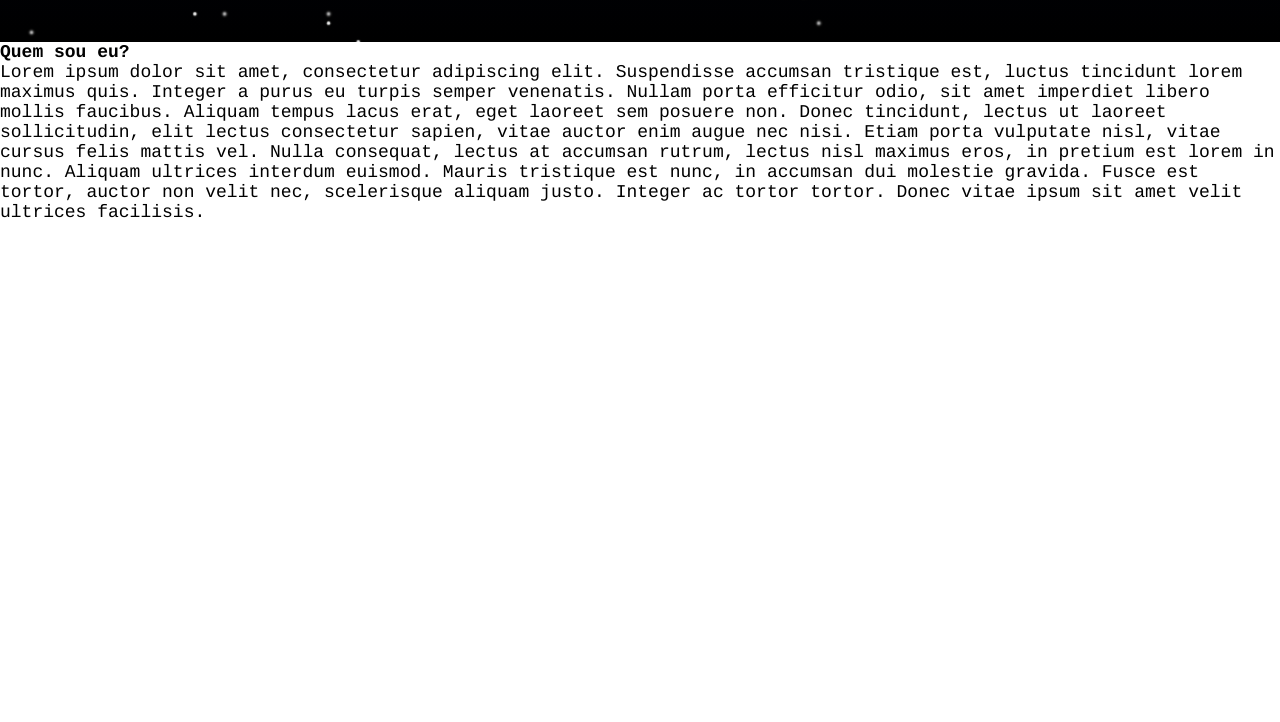
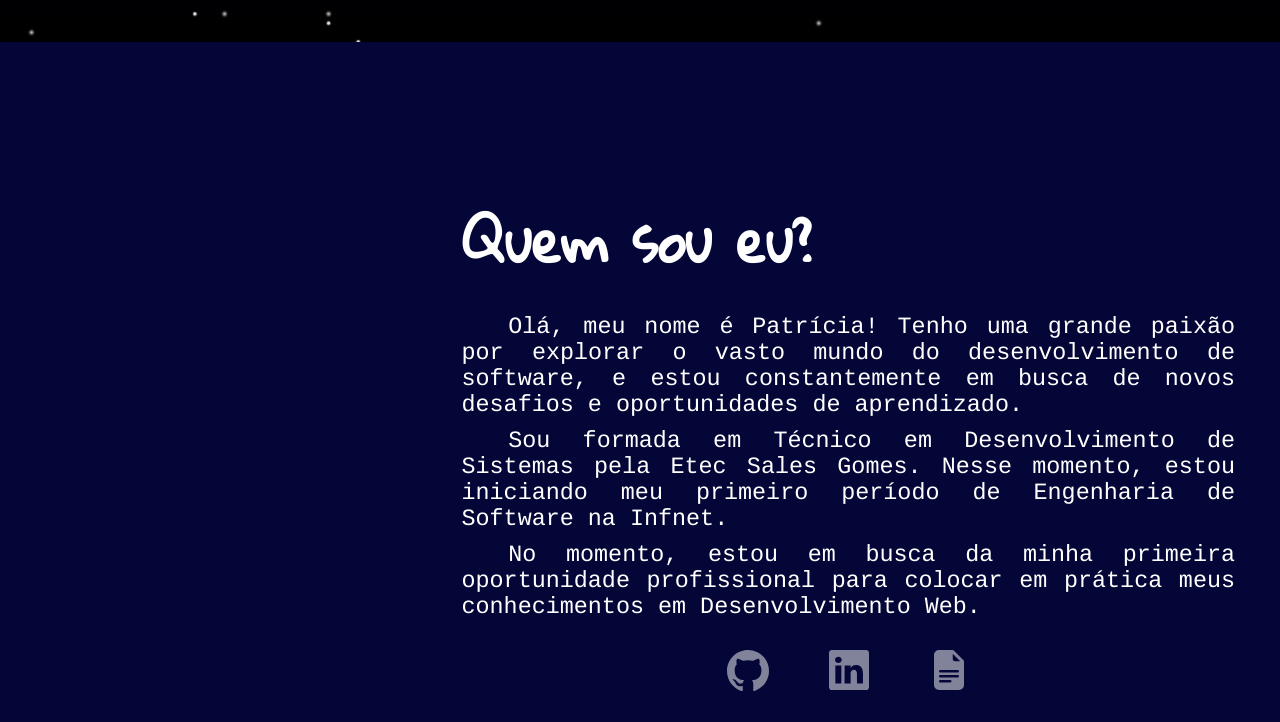
Before and after one commit to patricia-diasr/Portfolio, a plain HTML site: page index.html in a window 1280 px wide. Shown: the part 758-1480 px from the top of the page. Drawn offline with Linux system fonts and the light colour scheme.

Commit message:
About montado

```diff
--- a/assets/css/style.css
+++ b/assets/css/style.css
@@ -37,6 +37,11 @@ section {
     height: 100vh;
     position:relative;
     z-index: 2;
+    padding: 45px;
+}
+
+a {
+    text-decoration: none;
 }
 
 
@@ -115,7 +120,6 @@ nav ul li {
 }
 
 nav a {
-    text-decoration: none;
     color: #fff;
     padding: 10px;
 }
@@ -123,3 +127,51 @@ nav a {
 nav a:hover{
     border-bottom: 1px solid #fff;
 }
+
+
+/* About */
+
+#about {
+    background-color: var(--azul-escuro);
+    display: flex;
+    color: #fff;
+}
+
+h3 {
+    font-family: "Gloria Hallelujah", cursive;
+    font-size: 3em;
+    margin-bottom: 20px;
+}
+
+.col-1 {
+    width: 35%;
+}
+
+.col-2 {
+    width: 65%;
+    display: flex;
+    align-items: center;
+}
+
+.icones {
+    margin-top: 30px;
+    width: 100%;
+    display: flex;
+    justify-content: center;
+}
+
+.icone {
+    margin: 0 30px;
+    color: rgba(255, 255, 255, 0.5);
+}
+
+.icone:hover {
+    filter: drop-shadow(0 0 10px white);
+}
+
+p {
+    text-align: justify;
+    text-indent: 2em;
+    font-size: 1.3em;
+    margin-bottom: 10px;
+}
--- a/index.html
+++ b/index.html
@@ -28,8 +28,34 @@
         </header>
 
         <section id="about">
-                <h3>Quem sou eu?</h3>
-                <p>Lorem ipsum dolor sit amet, consectetur adipiscing elit. Suspendisse accumsan tristique est, luctus tincidunt lorem maximus quis. Integer a purus eu turpis semper venenatis. Nullam porta efficitur odio, sit amet imperdiet libero mollis faucibus. Aliquam tempus lacus erat, eget laoreet sem posuere non. Donec tincidunt, lectus ut laoreet sollicitudin, elit lectus consectetur sapien, vitae auctor enim augue nec nisi. Etiam porta vulputate nisl, vitae cursus felis mattis vel. Nulla consequat, lectus at accumsan rutrum, lectus nisl maximus eros, in pretium est lorem in nunc. Aliquam ultrices interdum euismod. Mauris tristique est nunc, in accumsan dui molestie gravida. Fusce est tortor, auctor non velit nec, scelerisque aliquam justo. Integer ac tortor tortor. Donec vitae ipsum sit amet velit ultrices facilisis.</p>
+                <div class="col-1">
+
+                </div>
+                <div class="col-2">
+                    <div class="info">
+                        <h3>Quem sou eu?</h3>
+                        <p>Olá, meu nome é Patrícia! Tenho uma grande paixão por explorar o vasto mundo do desenvolvimento de software, e estou constantemente em busca de novos desafios e oportunidades de aprendizado.</p>
+                        <p>Sou formada em Técnico em Desenvolvimento de Sistemas pela Etec Sales Gomes. Nesse momento, estou iniciando meu primeiro período de Engenharia de Software na Infnet.</p>
+                        <p>No momento, estou em busca da minha primeira oportunidade profissional para colocar em prática meus conhecimentos em Desenvolvimento Web.</p>
+                        <div class="icones">
+                            <a href="#" class="icone">
+                                <svg xmlns="http://www.w3.org/2000/svg" width="42" height="42" fill="currentColor" class="bi bi-github" viewBox="0 0 16 16">
+                                    <path d="M8 0C3.58 0 0 3.58 0 8c0 3.54 2.29 6.53 5.47 7.59.4.07.55-.17.55-.38 0-.19-.01-.82-.01-1.49-2.01.37-2.53-.49-2.69-.94-.09-.23-.48-.94-.82-1.13-.28-.15-.68-.52-.01-.53.63-.01 1.08.58 1.23.82.72 1.21 1.87.87 2.33.66.07-.52.28-.87.51-1.07-1.78-.2-3.64-.89-3.64-3.95 0-.87.31-1.59.82-2.15-.08-.2-.36-1.02.08-2.12 0 0 .67-.21 2.2.82.64-.18 1.32-.27 2-.27s1.36.09 2 .27c1.53-1.04 2.2-.82 2.2-.82.44 1.1.16 1.92.08 2.12.51.56.82 1.27.82 2.15 0 3.07-1.87 3.75-3.65 3.95.29.25.54.73.54 1.48 0 1.07-.01 1.93-.01 2.2 0 .21.15.46.55.38A8.01 8.01 0 0 0 16 8c0-4.42-3.58-8-8-8"/>
+                                </svg>
+                            </a>
+                            <a href="#" class="icone">
+                                <svg xmlns="http://www.w3.org/2000/svg" width="40" height="40" fill="currentColor" class="bi bi-linkedin" viewBox="0 0 16 16">
+                                    <path d="M0 1.146C0 .513.526 0 1.175 0h13.65C15.474 0 16 .513 16 1.146v13.708c0 .633-.526 1.146-1.175 1.146H1.175C.526 16 0 15.487 0 14.854zm4.943 12.248V6.169H2.542v7.225zm-1.2-8.212c.837 0 1.358-.554 1.358-1.248-.015-.709-.52-1.248-1.342-1.248S2.4 3.226 2.4 3.934c0 .694.521 1.248 1.327 1.248zm4.908 8.212V9.359c0-.216.016-.432.08-.586.173-.431.568-.878 1.232-.878.869 0 1.216.662 1.216 1.634v3.865h2.401V9.25c0-2.22-1.184-3.252-2.764-3.252-1.274 0-1.845.7-2.165 1.193v.025h-.016l.016-.025V6.169h-2.4c.03.678 0 7.225 0 7.225z"/>
+                                </svg>
+                            </a>
+                            <a href="#" class="icone">
+                                <svg xmlns="http://www.w3.org/2000/svg" width="40" height="40" fill="currentColor" class="bi bi-file-earmark-text-fill" viewBox="0 0 16 16">
+                                    <path d="M9.293 0H4a2 2 0 0 0-2 2v12a2 2 0 0 0 2 2h8a2 2 0 0 0 2-2V4.707A1 1 0 0 0 13.707 4L10 .293A1 1 0 0 0 9.293 0M9.5 3.5v-2l3 3h-2a1 1 0 0 1-1-1M4.5 9a.5.5 0 0 1 0-1h7a.5.5 0 0 1 0 1zM4 10.5a.5.5 0 0 1 .5-.5h7a.5.5 0 0 1 0 1h-7a.5.5 0 0 1-.5-.5m.5 2.5a.5.5 0 0 1 0-1h4a.5.5 0 0 1 0 1z"/>
+                                </svg>
+                            </a>
+                        </div>
+                    </div>
+                </div>
         </section>
 
         <section id="technologies">
```
Also changed, not shown: 1 other file.
